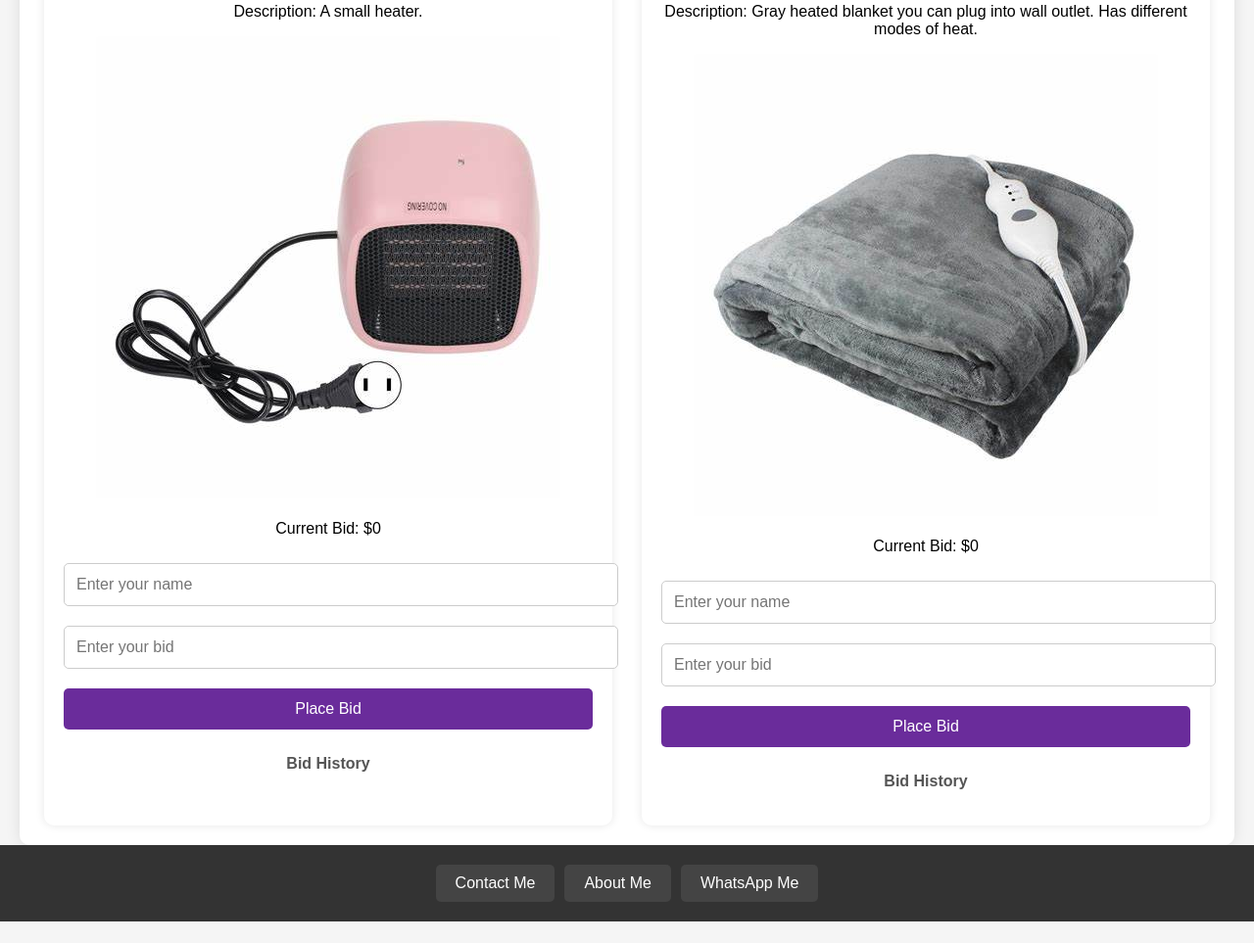
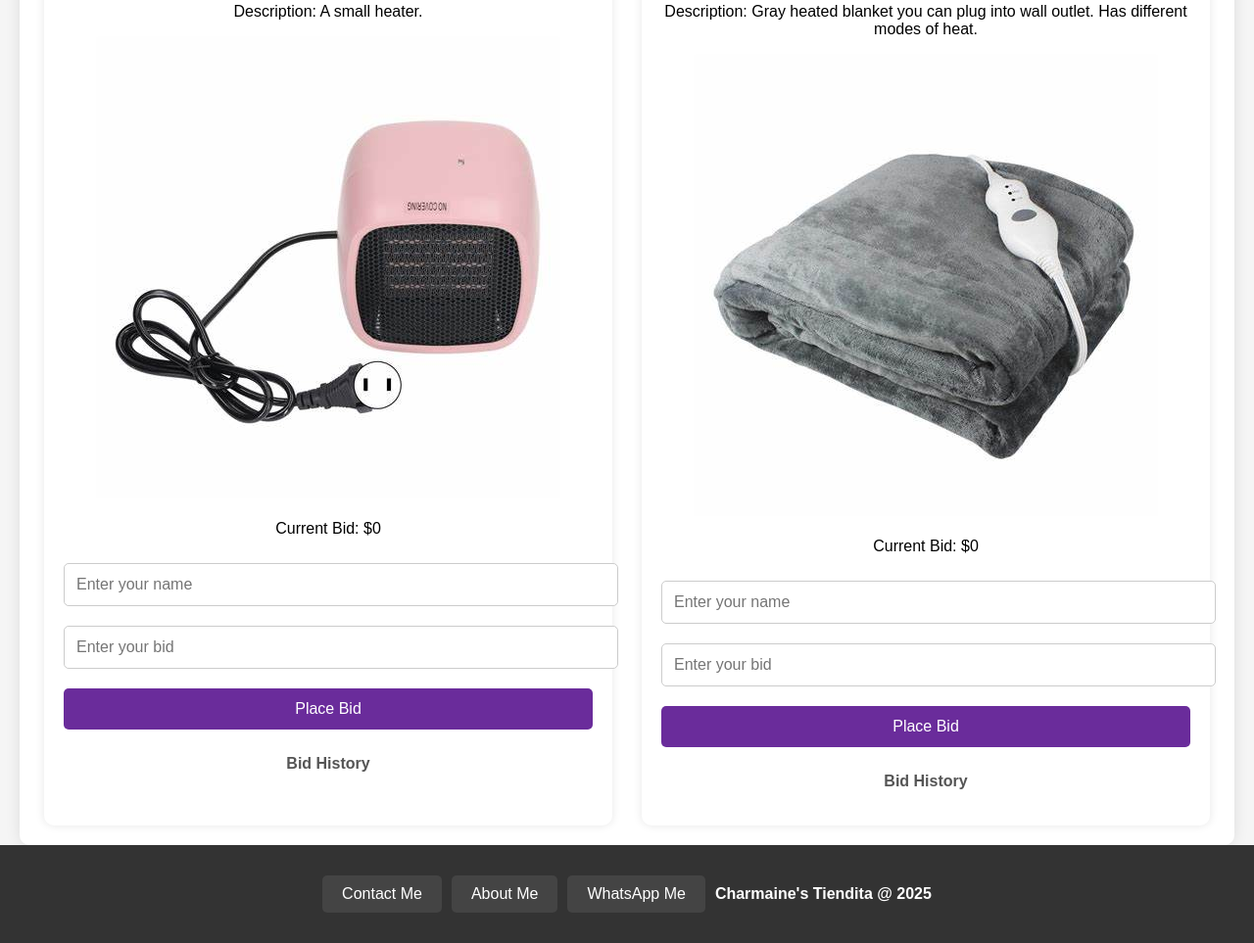
Before and after one commit to luckycharmz1/CharmaineTiendita, a plain HTML site: page index.html in a window 1280 px wide. Shown: the part 1413-2376 px from the top of the page at 98% size. Before the commit the page ends 2354 px from the top, so only its background shows below. Drawn offline with Linux system fonts and the light colour scheme.

Commit message:
Update index.html

```diff
--- a/index.html
+++ b/index.html
@@ -136,6 +136,7 @@
             <a href="https://wa.me/4089123090" target="_blank" id="whatsapp-btn">
                 <button class="footer-button">WhatsApp Me</button>
             </a>
+            <h4>Charmaine's Tiendita @ 2025</h4>
         </div>
     </footer>
 
```
